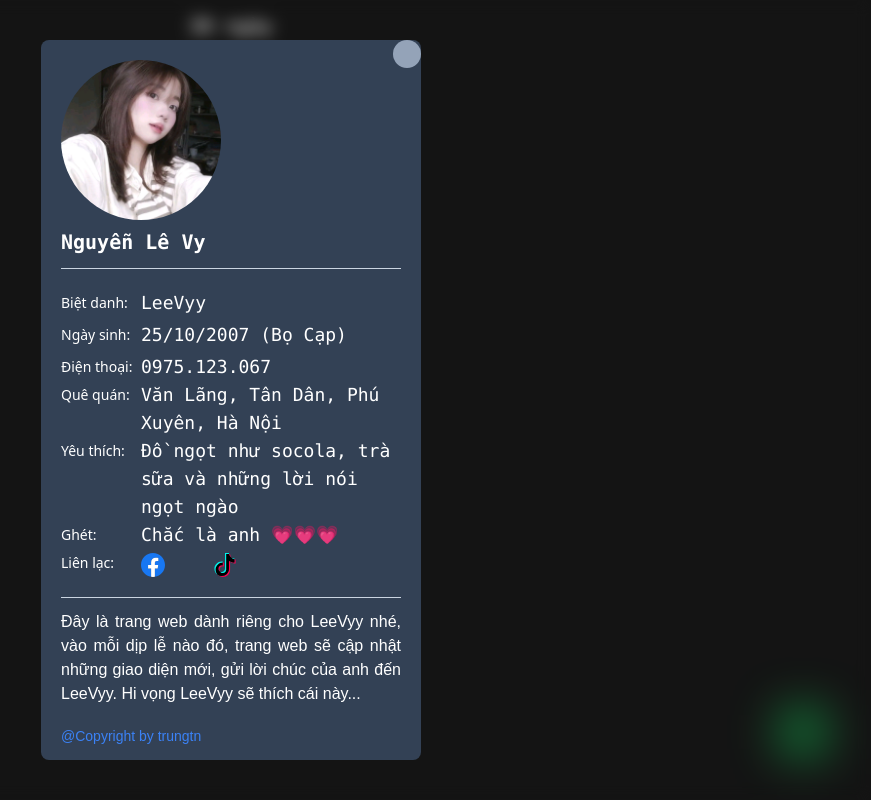
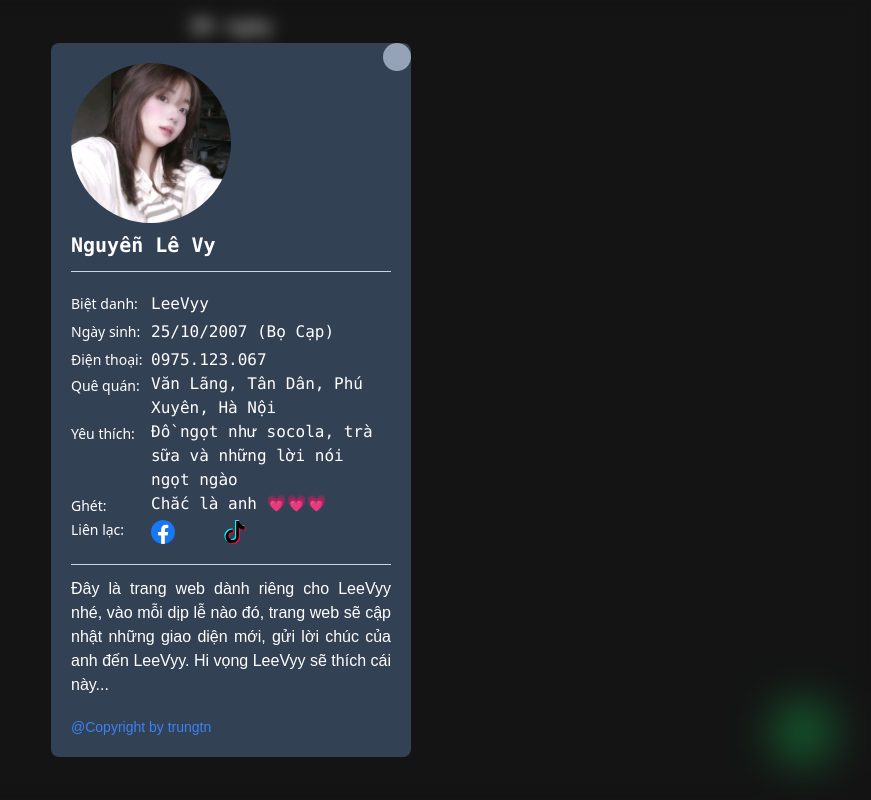
Before and after one commit to tangoctrung/leevyy, a Next.js app: page / in a window 1280 px wide. Both pictures are taken after a click on the element 1208 px from the left and 728 px from the top of the page. Shown: the whole page, without its empty margins (409-1280 px from the left). Built offline with nearby package versions, Linux system fonts and the light colour scheme; some icons are missing.

Commit message:
fix ui modal intro

```diff
--- a/src/components/modal/ModalIntro.tsx
+++ b/src/components/modal/ModalIntro.tsx
@@ -14,7 +14,7 @@ function ModalIntro({
 }: Props) {
   return (
     <Modal isOpen={isOpenModal} setIsOpen={setIsOpenModal} onClose={() => setIsOpenModal(false)}>
-      <div className={`w-[380px] max-h-[90svh] overflow-y-scroll scrollbar-thin scrollbar-thumb-sky-700 scrollbar-track-slate-700 p-5 relative rounded-lg bg-slate-700`}>
+      <div className={`w-[360px] max-h-[90svh] overflow-y-scroll scrollbar-thin scrollbar-thumb-sky-700 scrollbar-track-slate-700 p-5 relative rounded-lg bg-slate-700`}>
         <div className='absolute top-0 right-0 p-1 rounded-full bg-slate-400 cursor-pointer' onClick={() => setIsOpenModal(false)}>
           <Icon icon="iconamoon:close-bold" className='text-red-600' width={20} height={20} />
         </div>
@@ -32,27 +32,27 @@ function ModalIntro({
           <p className='mt-3 w-full h-[1px] bg-slate-300'></p>
           <div className='flex items-center justify-start mt-5'>
             <p className='w-[80px] text-sm font-sans'>Biệt danh: </p>
-            <p className='w-[calc(100%-80px)] text-lg font-mono'>LeeVyy</p>
+            <p className='w-[calc(100%-80px)] text-base font-mono'>LeeVyy</p>
           </div>
           <div className='flex items-center justify-start mt-1'>
             <p className='w-[80px] text-sm font-sans'>Ngày sinh: </p>
-            <p className='w-[calc(100%-80px)] text-lg font-mono'>25/10/2007 (Bọ Cạp)</p>
+            <p className='w-[calc(100%-80px)] text-base font-mono'>25/10/2007 (Bọ Cạp)</p>
           </div>
           <div className='flex items-center justify-start mt-1'>
             <p className='w-[80px] text-sm font-sans'>Điện thoại: </p>
-            <p className='w-[calc(100%-80px)] text-lg font-mono'>0975.123.067</p>
+            <p className='w-[calc(100%-80px)] text-base font-mono'>0975.123.067</p>
           </div>
           <div className='flex items-start justify-start mt-1'>
             <p className='w-[80px] text-sm font-sans'>Quê quán: </p>
-            <p className='w-[calc(100%-80px)] mt-[-4px] text-lg font-mono'>Văn Lãng, Tân Dân, Phú Xuyên, Hà Nội</p>
+            <p className='w-[calc(100%-80px)] mt-[-4px] text-base font-mono'>Văn Lãng, Tân Dân, Phú Xuyên, Hà Nội</p>
           </div>
           <div className='flex items-start justify-start mt-1'>
             <p className='w-[80px] text-sm font-sans'>Yêu thích: </p>
-            <p className='w-[calc(100%-80px)] mt-[-4px] text-lg font-mono'>Đồ ngọt như socola, trà sữa và những lời nói ngọt ngào</p>
+            <p className='w-[calc(100%-80px)] mt-[-4px] text-base font-mono'>Đồ ngọt như socola, trà sữa và những lời nói ngọt ngào</p>
           </div>
           <div className='flex items-start justify-start mt-1'>
             <p className='w-[80px] text-sm font-sans'>Ghét: </p>
-            <p className='w-[calc(100%-80px)] mt-[-4px] text-lg font-mono'>Chắc là anh 💗💗💗</p>
+            <p className='w-[calc(100%-80px)] mt-[-4px] text-base font-mono'>Chắc là anh 💗💗💗</p>
           </div>
           <div className='flex items-start justify-start mt-1'>
             <p className='w-[80px] text-sm font-sans'>Liên lạc: </p>
```
